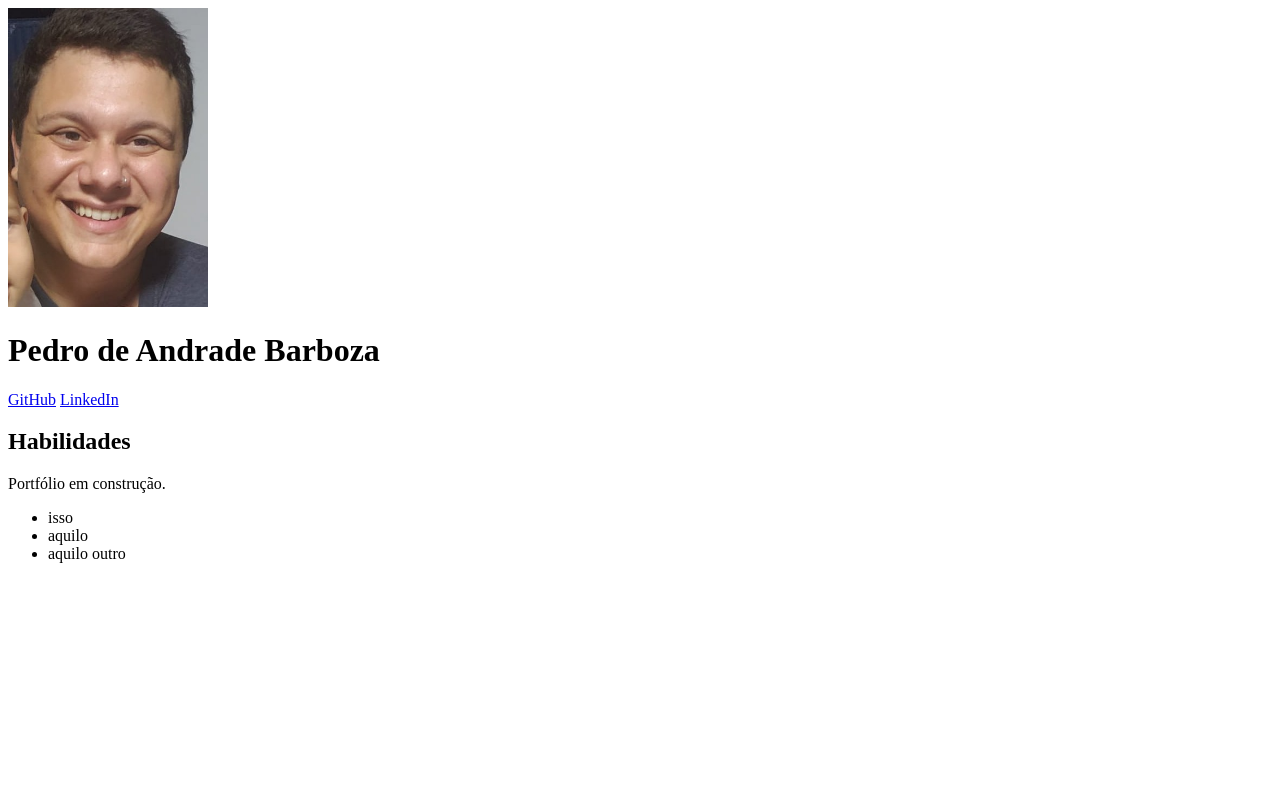
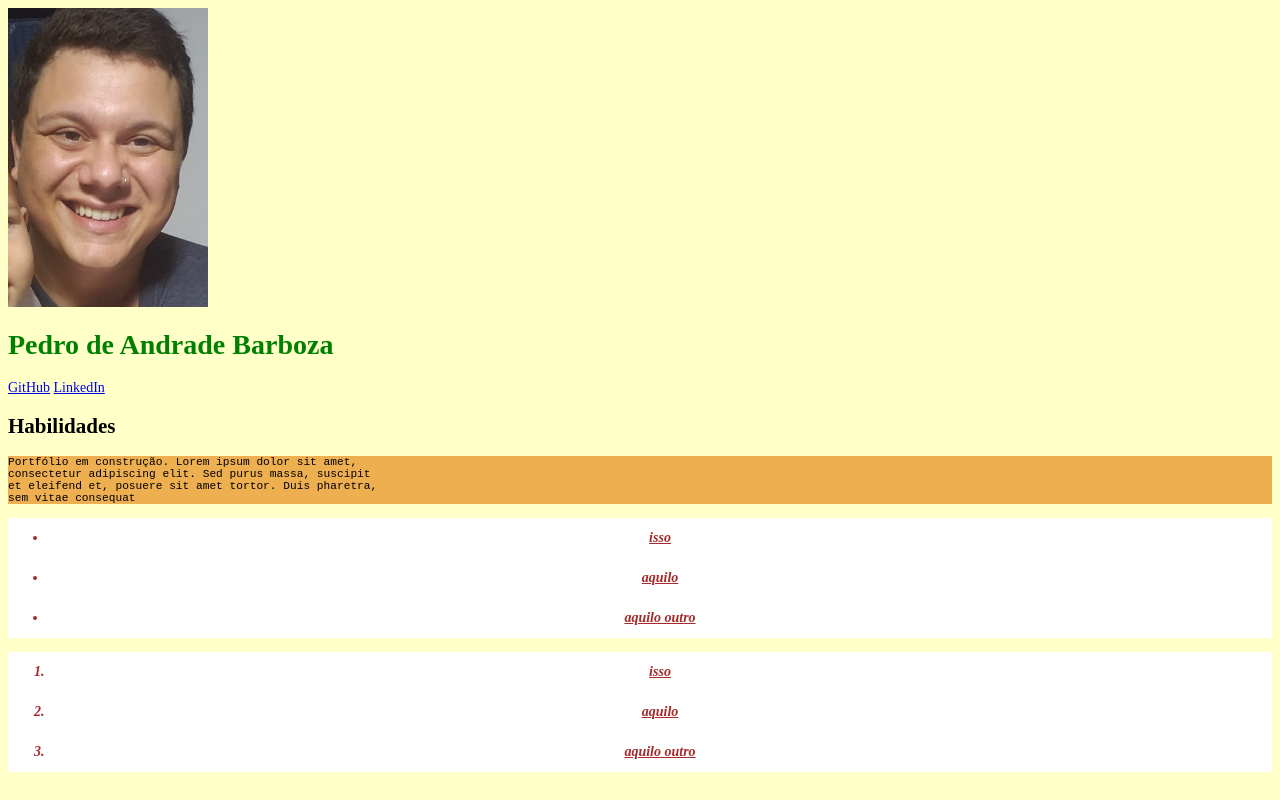
Before and after one commit to pedrobarbozaa/pedrobarbozaa.github.io, a plain HTML site: page index.html in a window 1280 px wide. Drawn offline with Linux system fonts and the light colour scheme.

Commit message:
testando o CSS

```diff
--- a/index.html
+++ b/index.html
@@ -5,18 +5,52 @@
     <meta http-equiv="X-UA-Compatible" content="IE=edge">
     <meta name="viewport" content="width=device-width, initial-scale=1.0">
     <title>Document</title>
+    <style>
+        p {
+            font-family: monospace;
+            font-size: 0.8em;
+        }
+        h1 {
+            color: green;
+        }
+        body {
+            background-color: rgb(255, 400, 200);
+            font-size: 14px;
+        }
+        #descricao {
+            background-color: rgb(238, 175, 80);
+        }
+        .list {
+            background-color: white;
+            color: brown;
+            font-weight: bold;
+            font-style: italic;
+            line-height: 40px;
+            text-align: center;
+            text-decoration: underline;
+
+        }
+    </style>
 </head>
 <body>
     <img src="perfil.jpeg" alt="foto perfil" width="200">
     <h1>Pedro de Andrade Barboza</h1>
     <a href="https://github.com/pedrobarbozaa/">GitHub</a> <a href="https://www.linkedin.com/in/pedro-de-andrade-barboza-63b66b75/">LinkedIn</a>
     <h2>Habilidades</h2>
-    <p>Portfólio em construção.</p>
-    <ul>
+    <p id="descricao">Portfólio em construção. Lorem ipsum dolor sit amet, <br>
+        consectetur adipiscing elit. Sed purus massa, suscipit <br>
+        et eleifend et, posuere sit amet tortor. Duis pharetra, <br>
+        sem vitae consequat  </p>
+    <ul class="list">
         <li>isso</li>
         <li>aquilo</li>
         <li>aquilo outro</li>
     </ul>
+    <ol class="list">
+        <li>isso</li>
+        <li>aquilo</li>
+        <li>aquilo outro</li>
+    </ol>
 
 </body>
 </html>
```
